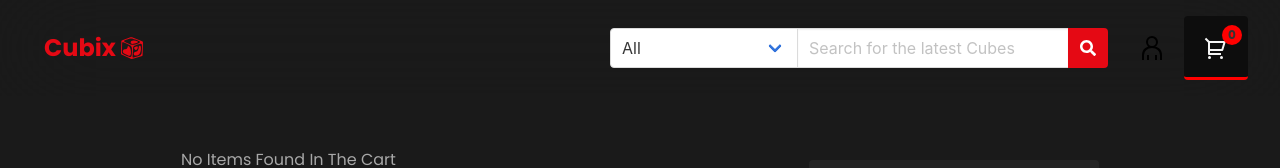
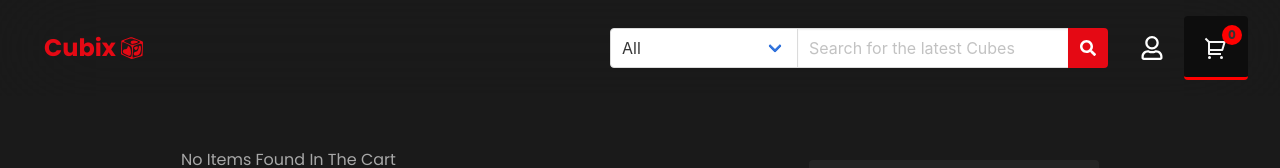
Before and after one commit to dhruvindsd-dev/Cubix, a React (Create React App) app: page /cart in a window 1280 px wide. Shown: the top 168 px of the page. Built offline with nearby package versions, Linux system fonts and the light colour scheme.

Commit message:
changed the user icon

```diff
--- a/src/components/Navbar/Navbar.js
+++ b/src/components/Navbar/Navbar.js
@@ -1,5 +1,5 @@
 import React, { useEffect, useRef, useState } from "react";
-import { FaSearch } from "react-icons/fa";
+import { FaRegUser, FaSearch } from "react-icons/fa";
 import { GrUser } from "react-icons/gr";
 import { RiShoppingCart2Line } from "react-icons/ri";
 import { connect } from "react-redux";
@@ -109,7 +109,7 @@ const Navbar = (props) => {
             className="navbar-item"
           >
             <span className="icon is-large is-size-4">
-              <GrUser fill="white" />
+              <FaRegUser />
             </span>
           </NavLink>
           <NavLink
```
Also changed, not shown: 1 other file (tests, documents, lock files or other folders).
